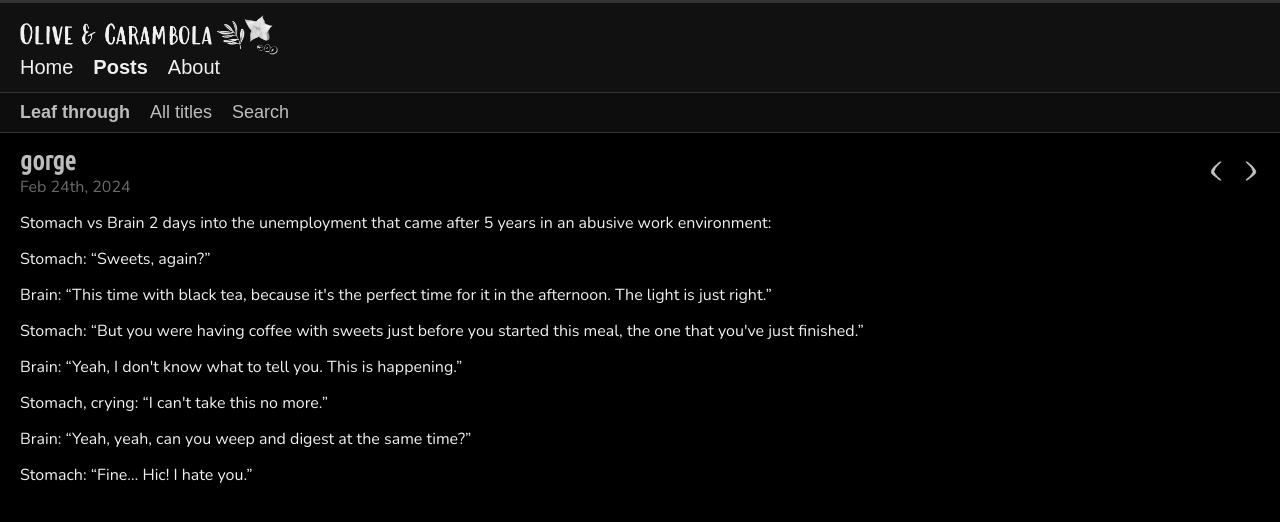
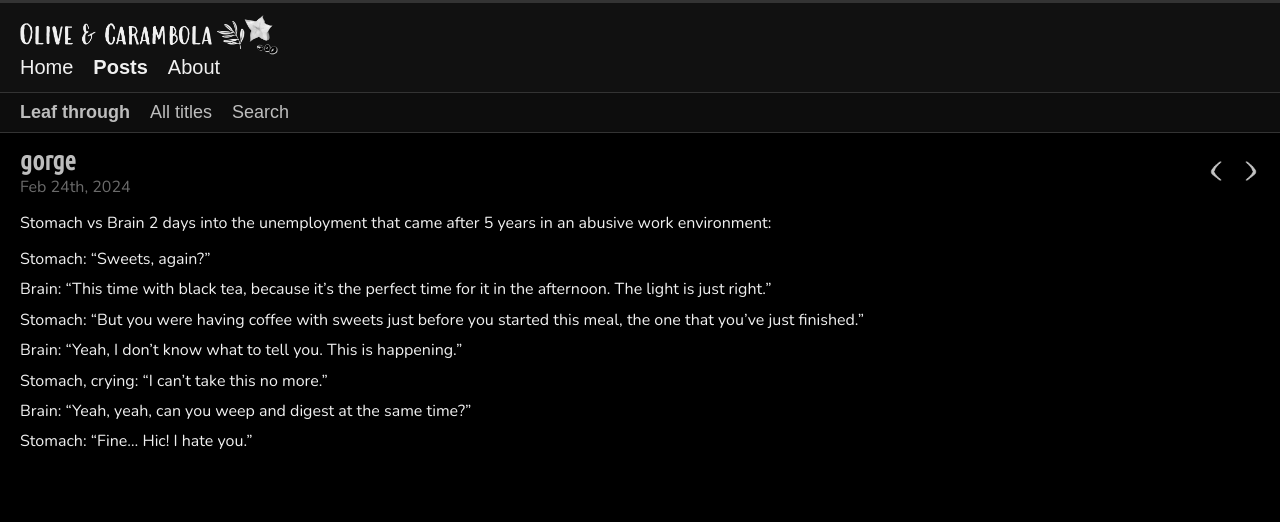
Before and after one commit to olivecarambola/logbook, a Jekyll site: the page built from _posts/2024-02-24-gorge.md, in a window 1280 px wide. Shown: the top 522 px of the page. Built offline with Jekyll 4.4.1, drawn with Linux system fonts in a browser that asks for light colours; some web fonts are replaced.

Commit message:
Update 2024-02-24-gorge.md

```diff
--- a/_posts/2024-02-24-gorge.md
+++ b/_posts/2024-02-24-gorge.md
@@ -14,10 +14,10 @@ imgcount_credited: 0
 ---
 Stomach vs Brain 2 days into the unemployment that came after 5 years in an abusive work environment:
 
-<p class="text-customspace">Stomach: “Sweets, again?”</p>
-<p class="text-customspace">Brain: “This time with black tea, because it's the perfect time for it in the afternoon. The light is just right.”</p>
-<p class="text-customspace">Stomach: “But you were having coffee with sweets just before you started this meal, the one that you've just finished.”</p>
-<p class="text-customspace">Brain: “Yeah, I don't know what to tell you. This is happening.”</p>
-<p class="text-customspace">Stomach, crying: “I can't take this no more.”</p>
-<p class="text-customspace">Brain: “Yeah, yeah, can you weep and digest at the same time?”</p>
-<p class="text-customspace">Stomach: “Fine… Hic! I hate you.”</p>
+<span style="display: block; margin-top: 0; margin-bottom: 0.65em;">Stomach: "Sweets, again?"</span>
+<span style="display: block; margin-top: 0; margin-bottom: 0.65em;">Brain: "This time with black tea, because it's the perfect time for it in the afternoon. The light is just right."</span>
+<span style="display: block; margin-top: 0; margin-bottom: 0.65em;">Stomach: "But you were having coffee with sweets just before you started this meal, the one that you've just finished."</span>
+<span style="display: block; margin-top: 0; margin-bottom: 0.65em;">Brain: "Yeah, I don't know what to tell you. This is happening."</span>
+<span style="display: block; margin-top: 0; margin-bottom: 0.65em;">Stomach, crying: "I can't take this no more."</span>
+<span style="display: block; margin-top: 0; margin-bottom: 0.65em;">Brain: "Yeah, yeah, can you weep and digest at the same time?"</span>
+<span style="display: block; margin-top: 0; margin-bottom: 0.65em;">Stomach: "Fine… Hic! I hate you."</span>
```
